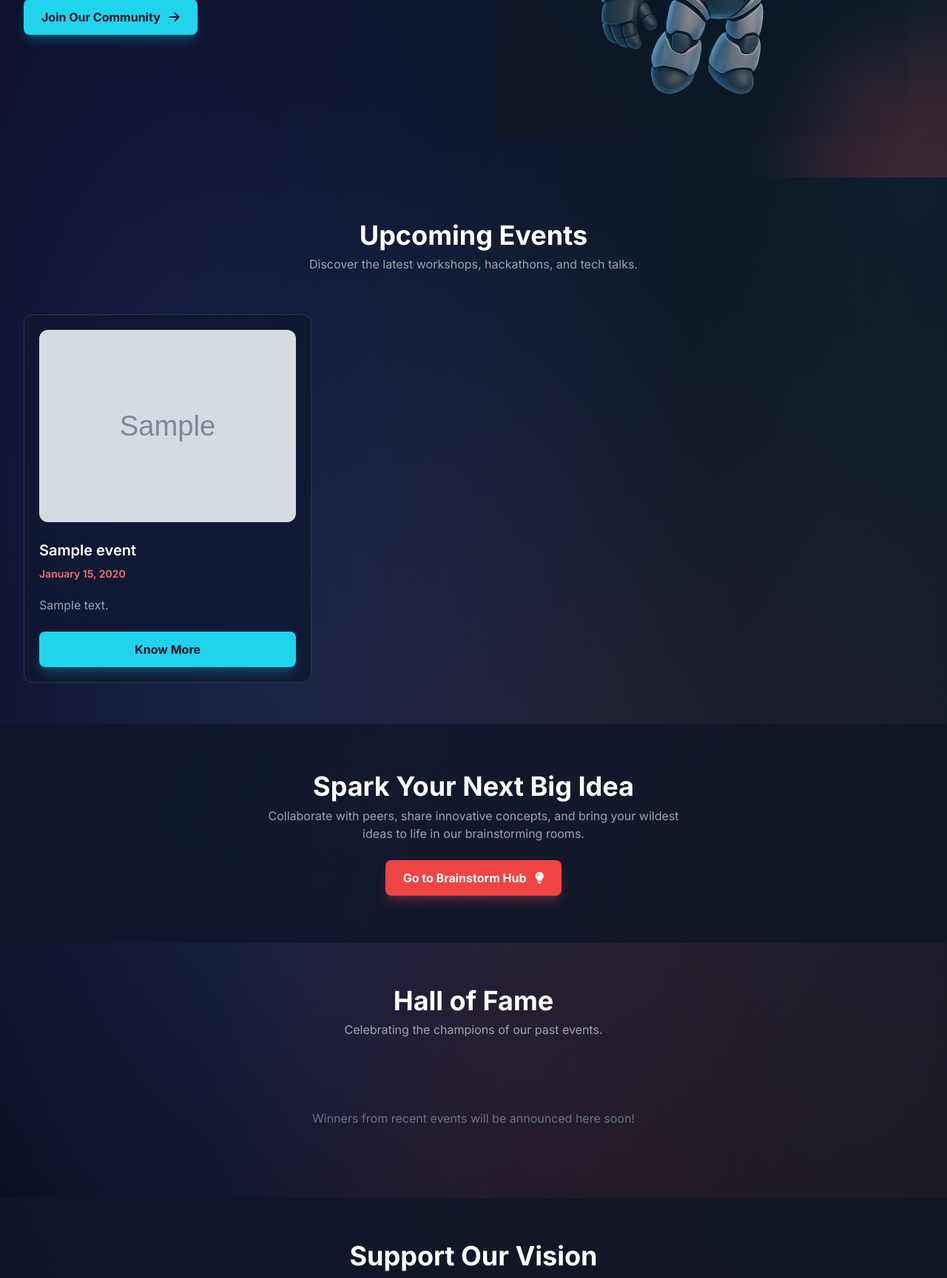
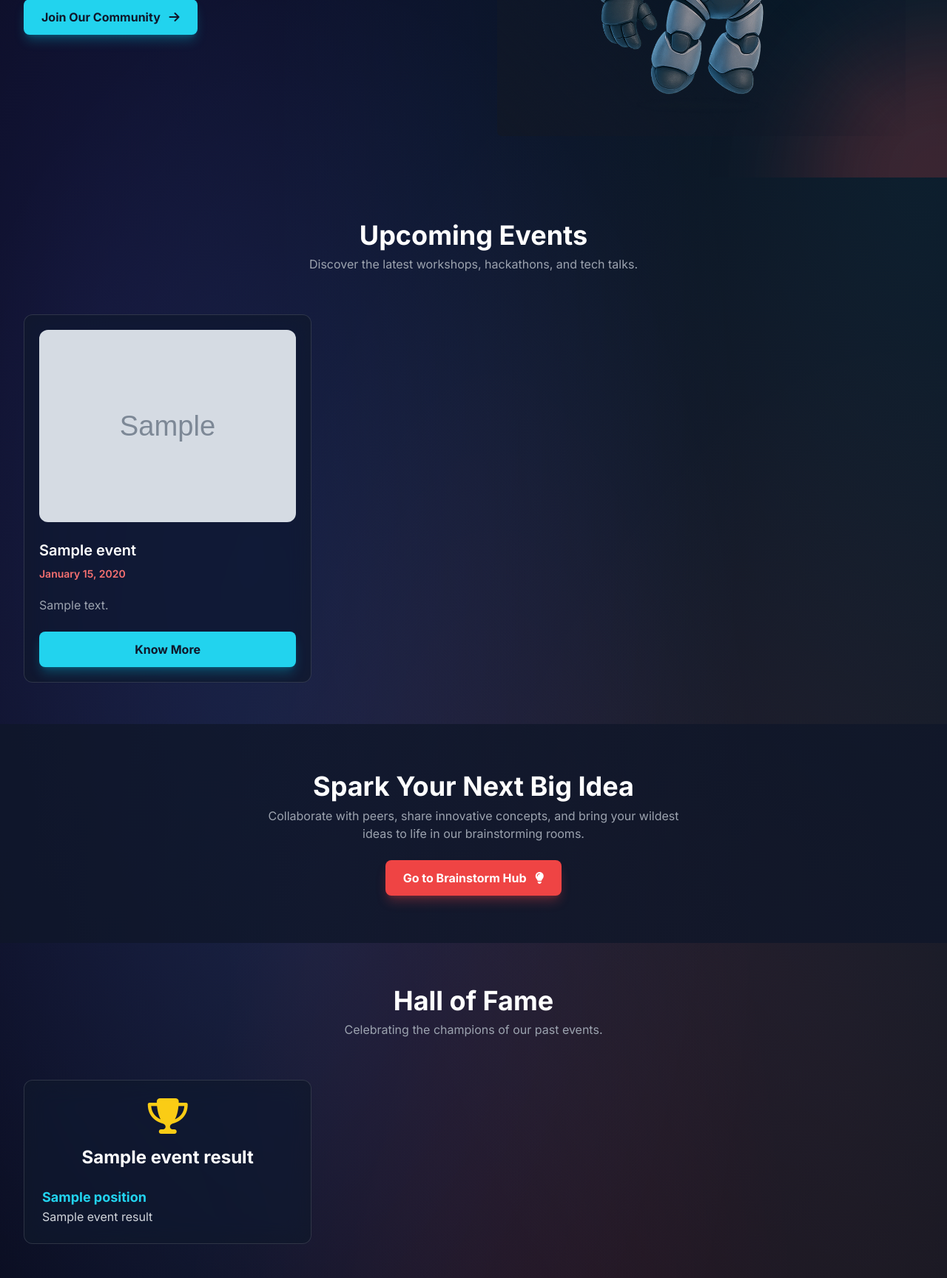
Before and after one commit to Shubham713-lab/Club, a Flask app: page / in a window 1280 px wide. Shown: the part 548-2276 px from the top of the page at 74% size. Run offline with Flask 3, Linux system fonts and the light colour scheme; grey boxes marked "Sample" are stand-in pictures; grey boxes labelled with a size stand in for pictures from a placeholder-image service; a database or web service that is not in the repository returns one stand-in record (values such as "Sample title"); some libraries are stand-ins or nearby versions.

Commit message:
Enhance home page to display event results and update winner display styles; improve navigation links in multiple templates

```diff
--- a/app.py
+++ b/app.py
@@ -153,24 +153,52 @@ def submit_stage(event_id, stage_id):
 # ---------- Home Page ----------
 @app.route('/')
 def home():
-    """Renders the home page with a list of events."""
+    """Renders the home page with a list of events and results."""
     conn = get_db_connection()
     if conn is None:
-        return render_template('home.html', events=[])
+        return render_template('home.html', events=[], results={})
 
-    cur = conn.cursor(cursor_factory=DictCursor) # Use DictCursor for fetching by name
+    cur = conn.cursor(cursor_factory=DictCursor)
+    events = []
+    grouped_results = {}
+
     try:
-        # Select image_url instead of image_path
+        # Fetch events
         cur.execute("SELECT id, title, description, date, short_description, image_url FROM events ORDER BY date DESC")
         events = cur.fetchall()
+
+        # Fetch winners
+        cur.execute('''
+            SELECT event_title, position, winner_name
+            FROM event_results
+            ORDER BY event_title,
+                     CASE
+                         WHEN position LIKE '1%' THEN 1
+                         WHEN position LIKE '2%' THEN 2
+                         WHEN position LIKE '3%' THEN 3
+                         ELSE 4
+                     END
+        ''')
+        raw_results = cur.fetchall()
+
+        for result_row in raw_results:
+            event_title = result_row['event_title']
+            position = result_row['position']
+            name = result_row['winner_name']
+            if event_title not in grouped_results:
+                grouped_results[event_title] = []
+            grouped_results[event_title].append((position, name))
+
     except psycopg2.Error as e:
-        flash(f"Error loading events: {e}", "danger")
-        print(f"HOME PAGE EVENTS ERROR: {e}")
+        flash(f"Error loading page data: {e}", "danger")
+        print(f"HOME PAGE DATA ERROR: {e}")
         events = []
+        grouped_results = {}
     finally:
         if cur: cur.close()
         if conn: conn.close()
-    return render_template('home.html', events=events)
+
+    return render_template('home.html', events=events, results=grouped_results)
 
 # ---------- Login ----------
 @app.route('/login', methods=['GET', 'POST'])
--- a/templates/home.html
+++ b/templates/home.html
@@ -65,17 +65,15 @@
         </a>
         <div class="md:hidden">
           <button type="button" id="navbar-toggle" class="hs-collapse-toggle p-2 inline-flex justify-center items-center gap-2 rounded-lg border border-gray-700 font-medium bg-gray-800 text-gray-400 shadow-sm hover:bg-gray-700" data-hs-collapse="#navbar-collapse" aria-controls="navbar-collapse" aria-label="Toggle navigation">
-            <i class="fa-solid fa-bars hs-collapse-open:hidden"></i>
-            <i class="fa-solid fa-xmark hs-collapse-open:block hidden"></i>
+            <i class="fa-solid fa-bars hs-collapse-open:block"></i>
+            <i class="fa-solid fa-xmark hs-collapse-open:hidden"></i>
           </button>
         </div>
         <div id="navbar-collapse" class="hs-collapse hidden overflow-hidden transition-all duration-300 basis-full grow md:block md:w-auto md:basis-auto md:order-2">
           <div class="flex flex-col gap-5 mt-5 md:flex-row md:items-center md:justify-end md:mt-0 md:pl-5">
-            <a class="font-medium text-gray-400 hover:text-cyan-400" href="{{ url_for('home') }}">Home</a>
+            <a class="font-medium text-cyan-400" href="{{ url_for('home') }}" aria-current="page">Home</a>
             {% if session['user'] %}
                 <a class="font-medium text-gray-400 hover:text-cyan-400" href="{{ url_for('dashboard') }}">Dashboard</a>
-                <a class="font-medium text-gray-400 hover:text-cyan-400" href="{{ url_for('student_registered_events') }}">Registered Events</a>
-                <a class="font-medium text-gray-400 hover:text-cyan-400" href="{{ url_for('brainstorm') }}">Brainstorm</a>
                 <a class="inline-block bg-red-500 text-white font-bold px-6 py-3 rounded-lg shadow-lg shadow-red-500/30 transition-all duration-300 ease-in-out hover:-translate-y-1 hover:shadow-xl hover:shadow-red-500/50 text-sm" href="{{ url_for('logout') }}">Logout</a>
             {% else %}
                 <a class="inline-block bg-cyan-400 text-slate-900 font-bold px-6 py-3 rounded-lg shadow-lg shadow-cyan-500/30 transition-all duration-300 ease-in-out hover:-translate-y-1 hover:shadow-xl hover:shadow-cyan-500/50 text-sm" href="{{ url_for('login') }}">Login</a>
@@ -123,7 +121,7 @@
 
 
         <!-- ========== UPCOMING EVENTS ========== -->
-        <div class="max-w-[85rem] px-4 py-10 sm:px-6 lg:px-8 lg:py-14 mx-auto">
+        <div id="events" class="max-w-[85rem] px-4 py-10 sm:px-6 lg:px-8 lg:py-14 mx-auto">
           <div class="max-w-2xl mx-auto text-center mb-10 lg:mb-14" data-aos="fade-up">
             <h2 class="text-3xl font-bold md:text-4xl md:leading-tight text-white">Upcoming Events</h2>
             <p class="mt-1 text-gray-400">Discover the latest workshops, hackathons, and tech talks.</p>
@@ -173,7 +171,6 @@
         </div>
         <!-- ========== END BRAINSTORMING BANNER ========== -->
 
-
         <!-- ========== WINNERS SECTION ========== -->
         <div class="max-w-[85rem] px-4 py-10 sm:px-6 lg:px-8 lg:py-14 mx-auto">
             <div class="max-w-2xl mx-auto text-center mb-10 lg:mb-14" data-aos="fade-up">
@@ -195,9 +192,9 @@
                             {% if '1' in winner[0] %}
                                 <p class="text-lg font-bold text-yellow-400">Winner</p>
                             {% elif '2' in winner[0] %}
-                                <p class="text-lg font-bold text-yellow-300">Runner-up</p>
+                                <p class="text-lg font-bold text-gray-300">Runner-up</p>
                             {% elif '3' in winner[0] %}
-                                <p class="text-lg font-bold text-yellow-400">2nd Runner-up</p>
+                                <p class="text-lg font-bold text-orange-400">2nd Runner-up</p>
                             {% else %}
                                 <p class="text-lg font-bold text-cyan-400">{{ winner[0] }}</p>
                             {% endif %}
@@ -245,7 +242,7 @@
         <!-- ========== END DONATION BANNER ========== -->
 
         <!-- ========== ABOUT US SECTION ========== -->
-        <div class="max-w-[85rem] px-4 py-10 sm:px-6 lg:px-8 lg:py-14 mx-auto">
+        <div id="about" class="max-w-[85rem] px-4 py-10 sm:px-6 lg:px-8 lg:py-14 mx-auto">
             <div class="max-w-2xl mx-auto text-center mb-10 lg:mb-14" data-aos="fade-up">
                 <h2 class="text-3xl font-bold md:text-4xl md:leading-tight text-white">About Code Forge</h2>
                 <p class="mt-1 text-gray-400">A dynamic coding and innovation-focused technical club dedicated to enhancing coding culture and nurturing student-led initiatives.</p>
@@ -287,8 +284,8 @@
                 <div>
                   <h4 class="text-lg font-semibold text-gray-200">Quick Links</h4>
                   <div class="mt-3 grid space-y-3 text-sm">
-                    <p><a class="inline-flex gap-x-2 text-gray-400 hover:text-cyan-400" href="{{ url_for('student_registered_events') }}">Registered Events</a></p>
-                    <p><a class="inline-flex gap-x-2 text-gray-400 hover:text-cyan-400" href="{{ url_for('brainstorm') }}">Brainstorm Ideas</a></p>
+                    <p><a class="inline-flex gap-x-2 text-gray-400 hover:text-cyan-400" href="#events">Events</a></p>
+                    <p><a class="inline-flex gap-x-2 text-gray-400 hover:text-cyan-400" href="#about">About Us</a></p>
                   </div>
                 </div>
 
```
Also changed, not shown: templates/mentor_dashboard.html (+27 -28 lines), templates/student_dashboard.html (+6 -6 lines).
